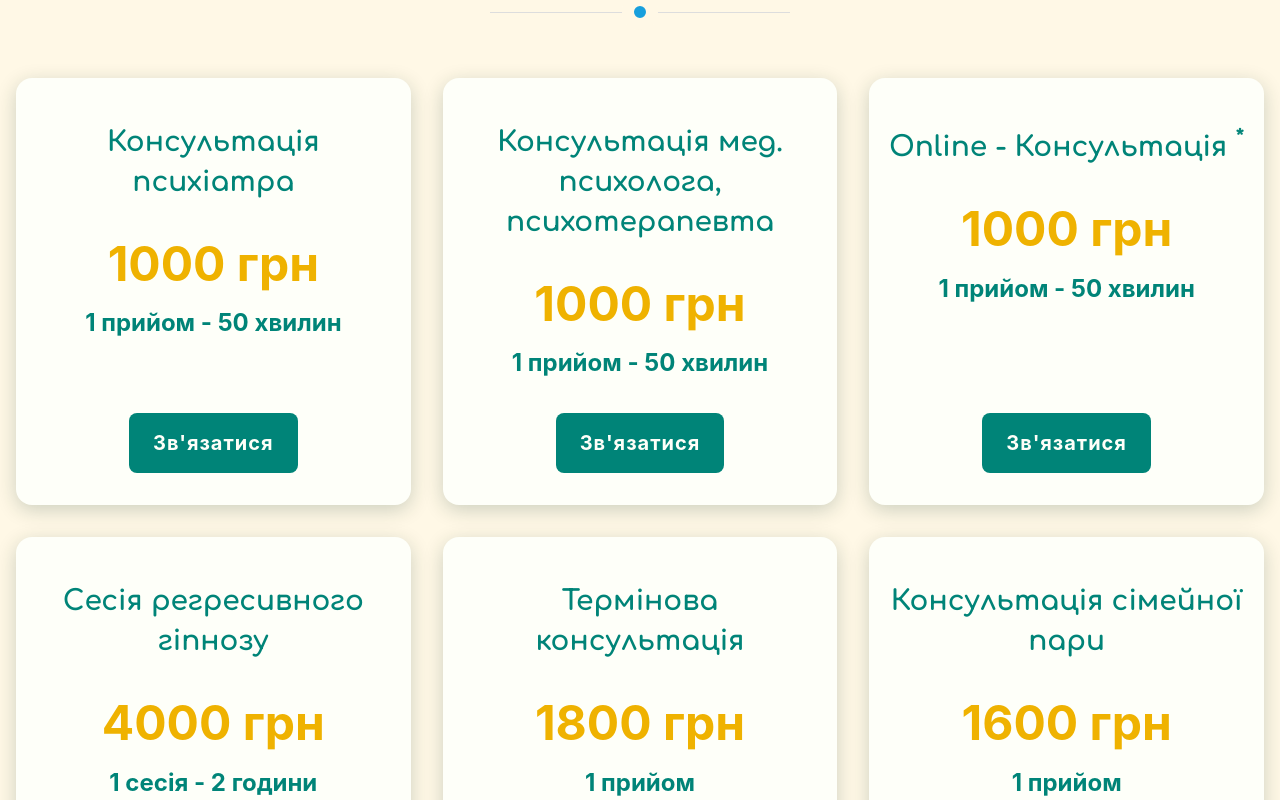
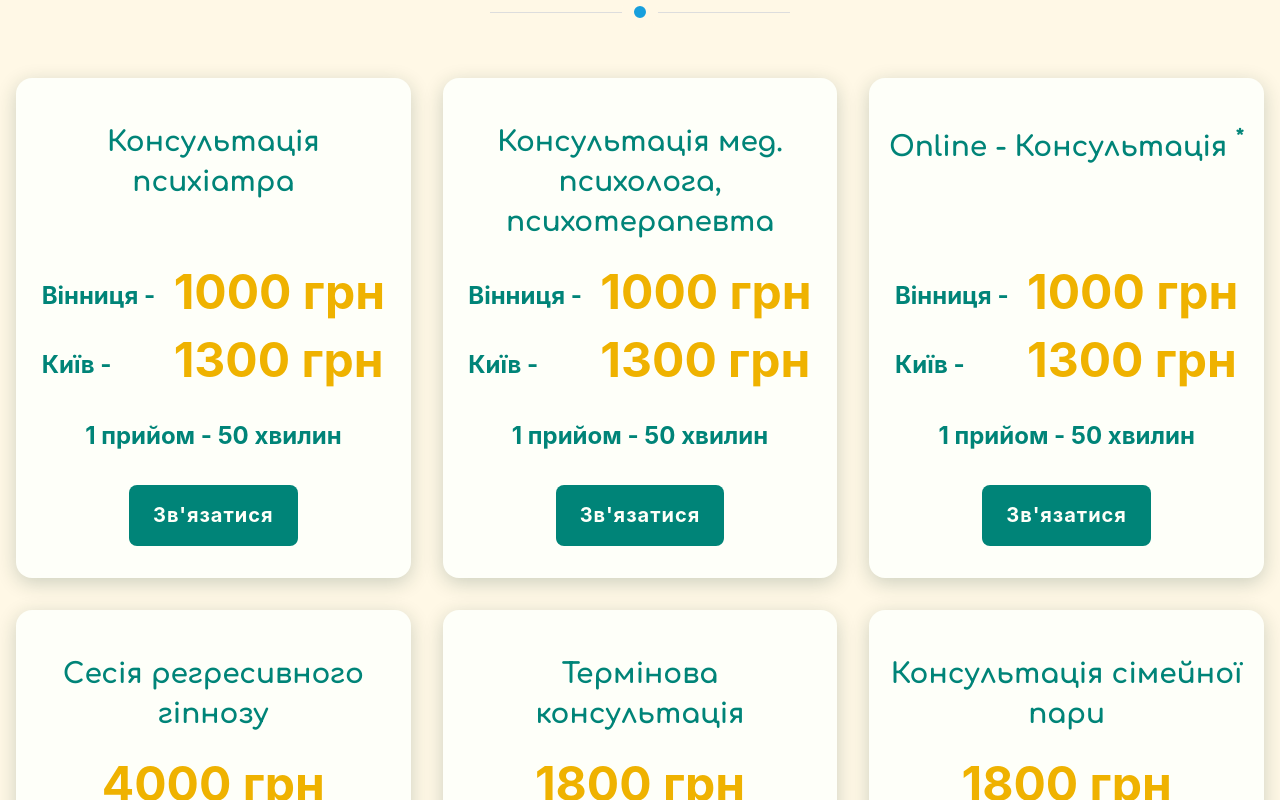
Before and after one commit to Shperung/psychology, a Next.js app: page / in a window 1280 px wide. Shown: the part 2000-2800 px from the top of the page. Built offline with nearby package versions, Linux system fonts and the light colour scheme; no server answers.

Commit message:
Cjange price

```diff
--- a/components/header/header.tsx
+++ b/components/header/header.tsx
@@ -90,7 +90,7 @@ export default function Header() {
             <span className={styles.info_item}>
               <img alt="локація" width="16px" height="16px" src="/icons/location.svg" />
               <span className={styles.info_item_link}>
-                <T>Київ</T>, <T>метро Васильківська</T>
+                <T>Київ</T>, <T>метро Майдан Незалежності, вул. Михайлівська 20б</T>
               </span>
             </span>
           </div>
--- a/components/prices/prices.module.scss
+++ b/components/prices/prices.module.scss
@@ -22,6 +22,7 @@
   font-family: var(--font-header);
   font-weight: 700;
   color: var(--color-success);
+  margin-bottom: auto;
 }
 
 .article_inner {
@@ -36,9 +37,6 @@
   height: 100%;
   background-color: var(--color-white);
 
-  a {
-    margin-top: auto;
-  }
 }
 
 .summ {
@@ -63,3 +61,19 @@
     color: var(--color-success);
   }
 }
+
+.flex {
+  display: flex;
+  align-items: center;
+
+  .h4 {
+    margin-bottom: 0;
+    margin-right: 16px;
+    min-width: 116px;
+    text-align: left;
+  }
+}
+
+.flexWrap {
+  padding: 16px 0;
+}
--- a/components/prices/prices.tsx
+++ b/components/prices/prices.tsx
@@ -21,7 +21,20 @@ export default function PricesBlock(props) {
             <h3 className={styles.h3}>
               <T>Консультація психіатра</T>
             </h3>
-            <b className={styles.summ}>1000 грн</b>
+            <div className={styles.flexWrap}>
+              <div className={styles.flex}>
+                <h4 className={styles.h4}>
+                  <T>Вінниця</T> -
+                </h4>
+                <b className={styles.summ}>1000 грн</b>
+              </div>
+              <div className={styles.flex}>
+                <h4 className={styles.h4}>
+                  <T>Київ</T> -
+                </h4>
+                <b className={styles.summ}>1300 грн</b>
+              </div>
+            </div>
             <h4 className={styles.h4}>
               1 <T>прийом</T> - 50 <T>хвилин</T>
             </h4>
@@ -32,12 +45,26 @@ export default function PricesBlock(props) {
             </Link>
           </div>
         </article>
+
         <article className={styles.article}>
           <div className={styles.article_inner}>
             <h3 className={styles.h3}>
               <T>Консультація мед. психолога, психотерапевта</T>
             </h3>
-            <b className={styles.summ}>1000 грн</b>
+            <div className={styles.flexWrap}>
+              <div className={styles.flex}>
+                <h4 className={styles.h4}>
+                  <T>Вінниця</T> -
+                </h4>
+                <b className={styles.summ}>1000 грн</b>
+              </div>
+              <div className={styles.flex}>
+                <h4 className={styles.h4}>
+                  <T>Київ</T> -
+                </h4>
+                <b className={styles.summ}>1300 грн</b>
+              </div>
+            </div>
             <h4 className={styles.h4}>
               1 <T>прийом</T> - 50 <T>хвилин</T>
             </h4>
@@ -48,12 +75,26 @@ export default function PricesBlock(props) {
             </Link>
           </div>
         </article>
+
         <article className={styles.article}>
           <div className={styles.article_inner}>
             <h3 className={styles.h3}>
               Online - <T>Консультація</T> <sup>*</sup>
             </h3>
-            <b className={styles.summ}>1000 грн</b>
+            <div className={styles.flexWrap}>
+              <div className={styles.flex}>
+                <h4 className={styles.h4}>
+                  <T>Вінниця</T> -
+                </h4>
+                <b className={styles.summ}>1000 грн</b>
+              </div>
+              <div className={styles.flex}>
+                <h4 className={styles.h4}>
+                  <T>Київ</T> -
+                </h4>
+                <b className={styles.summ}>1300 грн</b>
+              </div>
+            </div>
             <h4 className={styles.h4}>
               1 <T>прийом</T> - 50 <T>хвилин</T>
             </h4>
@@ -69,7 +110,9 @@ export default function PricesBlock(props) {
             <h3 className={styles.h3}>
               <T>Cесія регресивного гіпнозу</T>
             </h3>
-            <b className={styles.summ}>4000 грн</b>
+            <div className={styles.flexWrap}>
+              <b className={styles.summ}>4000 грн</b>
+            </div>
             <h4 className={styles.h4}>
               1 <T>сесія</T> - 2 <T>години</T>
             </h4>
@@ -85,7 +128,9 @@ export default function PricesBlock(props) {
             <h3 className={styles.h3}>
               <T>Термінова консультація</T>
             </h3>
-            <b className={styles.summ}>1800 грн</b>
+            <div className={styles.flexWrap}>
+              <b className={styles.summ}>1800 грн</b>
+            </div>
             <h4 className={styles.h4}>
               1 <T>прийом</T>
             </h4>
@@ -101,7 +146,9 @@ export default function PricesBlock(props) {
             <h3 className={styles.h3}>
               <T>Консультація сімейної пари</T>
             </h3>
-            <b className={styles.summ}>1600 грн</b>
+            <div className={styles.flexWrap}>
+              <b className={styles.summ}>1800 грн</b>
+            </div>
             <h4 className={styles.h4}>
               1 <T>прийом</T>
             </h4>
--- a/trans/ru.json
+++ b/trans/ru.json
@@ -29,7 +29,7 @@
 	"Корекція психологічного стану": "Коррекция психологического состояния",
 	"Корекція психічного стану": "Коррекция психического состояния",
 	"Київ": "Киев",
-	"метро Васильківська": "метро Васильковская",
+	"метро Майдан Незалежності, вул. Михайлівська 20б": "метро Майдан Незалежности, ул. Михайловская 20б",
 	"Новини": "Новости",
 	"Цікаве": "Интересное",
 	"Цікава психологія і психіатрія": "Интересная психология и психиатрия",
```
